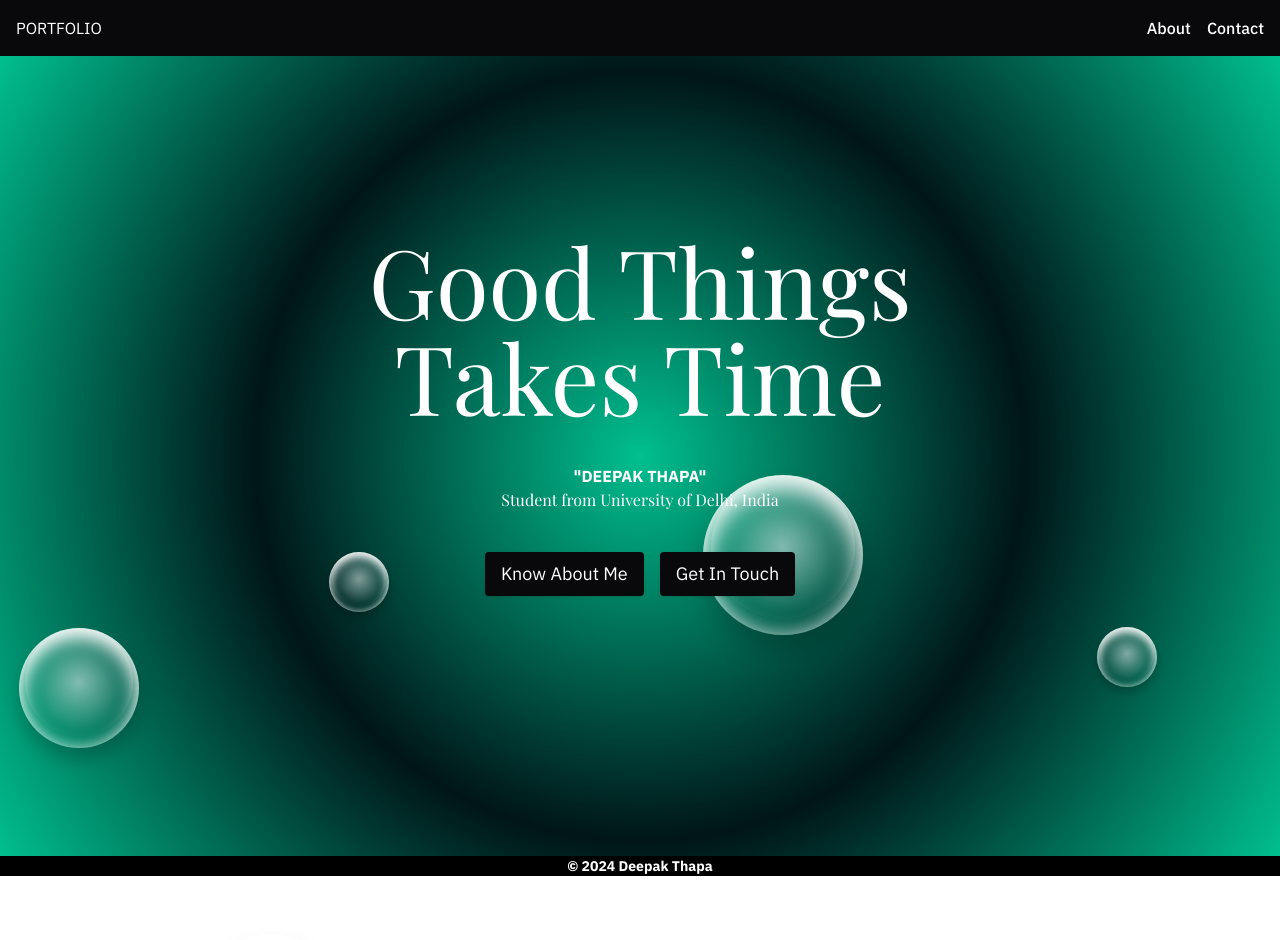
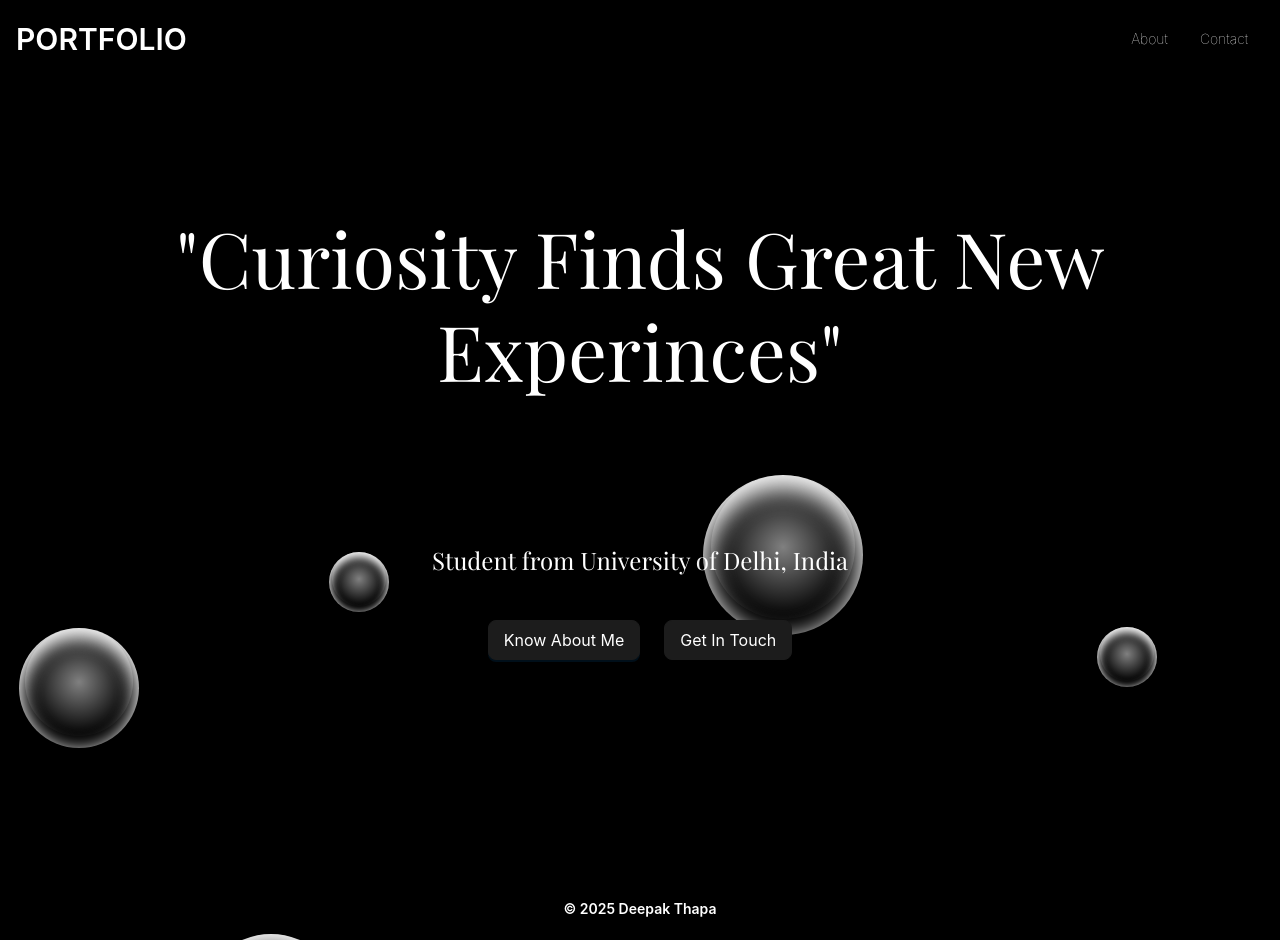
Before and after one commit to DeepakisDemigod/portfolio, a React (Vite) app: page / in a window 1280 px wide. Before the commit the page ends 876 px from the top, so only its background shows below. Built offline with nearby package versions, Linux system fonts and the light colour scheme; a web font is replaced by a local one.

Commit message:
redesigned eberything

```diff
--- a/package.json
+++ b/package.json
@@ -12,6 +12,10 @@
   "dependencies": {
     "@formspree/react": "^2.5.1",
     "@phosphor-icons/react": "^2.1.7",
+    "@splinetool/react-spline": "^4.0.0",
+    "@splinetool/runtime": "^1.9.44",
+    "antd": "^5.22.1",
+    "canvas-confetti": "^1.9.3",
     "react": "^18.2.0",
     "react-confetti": "^6.1.0",
     "react-dom": "^18.2.0",
--- a/src/App.css
+++ b/src/App.css
@@ -28,7 +28,9 @@ body {
   z-index: 2;
 }
 
-/* KEYFRAMES */
+#button {
+  z-index: 23;
+}
 
 @-webkit-keyframes animateBubble {
   0% {
@@ -84,7 +86,6 @@ body {
   }
 }
 
-/* ANIMATIONS */
 
 .x1 {
   -webkit-animation:
@@ -276,7 +277,6 @@ body {
   transform: scale(0.3);
 }
 
-/* OBJECTS */
 
 .bubble {
   -webkit-border-radius: 50%;
@@ -304,7 +304,7 @@ body {
     ellipse cover,
     rgba(255, 255, 255, 0.5) 0%,
     rgba(255, 255, 255, 0) 70%
-  ); /* FF3.6+ */
+  );
   background: -webkit-gradient(
     radial,
     center center,
@@ -313,31 +313,31 @@ body {
     100%,
     color-stop(0%, rgba(255, 255, 255, 0.5)),
     color-stop(70%, rgba(255, 255, 255, 0))
-  ); /* Chrome,Safari4+ */
+  );
   background: -webkit-radial-gradient(
     center,
     ellipse cover,
     rgba(255, 255, 255, 0.5) 0%,
     rgba(255, 255, 255, 0) 70%
-  ); /* Chrome10+,Safari5.1+ */
+  );
   background: -o-radial-gradient(
     center,
     ellipse cover,
     rgba(255, 255, 255, 0.5) 0%,
     rgba(255, 255, 255, 0) 70%
-  ); /* Opera 12+ */
+  );
   background: -ms-radial-gradient(
     center,
     ellipse cover,
     rgba(255, 255, 255, 0.5) 0%,
     rgba(255, 255, 255, 0) 70%
-  ); /* IE10+ */
+  );
   background: radial-gradient(
     ellipse at center,
     rgba(255, 255, 255, 0.5) 0%,
     rgba(255, 255, 255, 0) 70%
-  ); /* W3C */
-  filter: progid:DXImageTransform.Microsoft.gradient( startColorstr='#80ffffff', endColorstr='#00ffffff',GradientType=1 ); /* IE6-9 fallback on horizontal gradient */
+  );
+  filter: progid:DXImageTransform.Microsoft.gradient( startColorstr='#80ffffff', endColorstr='#00ffffff',GradientType=1 );
 
   -webkit-border-radius: 50%;
   -moz-border-radius: 50%;
--- a/src/components/About.jsx
+++ b/src/components/About.jsx
@@ -1,72 +1,150 @@
-import React, { useEffect } from 'react';
-import { FileArrowDown } from '@phosphor-icons/react';
+import React, { useState, useEffect } from "react";
+import { Button, Card, List, Typography, Avatar, Spin } from "antd";
+import {
+  DownloadOutlined,
+  MailOutlined,
+  MessageOutlined,
+} from "@ant-design/icons";
+
+const { Title, Text } = Typography;
+
 const About = () => {
+  const username = "DeepakisDemigod";
+  const [repos, setRepos] = useState([]);
+  const [loading, setLoading] = useState(true);
+
+  const fetchRepos = async () => {
+    const url = `https://api.github.com/users/${username}/repos`;
+
+    try {
+      const response = await fetch(url);
+      if (!response.ok) {
+        throw new Error(`Error: ${response.status}`);
+      }
+      const reposData = await response.json();
+      setRepos(reposData);
+    } catch (error) {
+      console.error("Failed to fetch repos:", error);
+    } finally {
+      setLoading(false);
+    }
+  };
+
   useEffect(() => {
-    document.title = 'Portfolio | Know About Me';
+    document.title = "Portfolio | Know About Me";
+    fetchRepos();
   }, []);
+
   return (
-    <div className='bg-custom-gradient h-screen p-6'>
-      <h3
-        id='phrase'
-        className='text-3xl text-center text-white mb-10 mt-10'
-      >
+    <div className="p-6 bg-black text-white">
+      <Title level={3} className="text-center text-white mb-10 mt-10">
         About Me
-      </h3>
-      <div className='flex items-center justify-center h-[34vh]'>
-        <div className='flex flex-col items-start justify-center  backdrop-blur-xl rounded-lg max-w-md '>
-          <div className='flex gap-4 p-6 pb-2'>
-            <img
-              className='bg-[#ddd] rounded-lg border border-2 border-[#009578] w-14'
-              src='/avatar_no-bg.png'
-            />
-            <div className='text-white'>
-              <h3 className='font-bold'>Deepak Thapa</h3>
-              <span className='rounded-lg text-[10px] font-bold bg-[#009578] p-[2.5px] px-2'>
-                available
-              </span>
-            </div>
+      </Title>
+
+      <div className="flex items-center justify-center">
+        <Card
+          style={{
+            maxWidth: 400,
+            background: "rgba(255, 255, 255, 0.1)",
+            borderRadius: "10px",
+            padding: "4px",
+            border: "1px solid #333333",
+            borderRadius: "8px",
+          }}
+        >
+          <div className="flex justify-center mb-4 w-auto">
+            <Avatar src="/avatar_no-bg.png" size={80} />
           </div>
-          <div className='text-xs font-medium text-white px-6'>
-            <span>
-              <b className='text-md py-0'>
-                <span>Deepak</span> •<span> Designer</span>
-              </b>
-              <br />
-              <span className='opacity-[0.8]'>
-                #designer
-                <br /> #frontend #developer <br /> based in delhi am designer
-                and software developer, primarily frontend developer i design
-                responsive and appealing user experiences.
-              </span>
-            </span>
-          </div>
+          <Title level={4} style={{ color: "white", textAlign: "center" }}>
+            Deepak Thapa
+          </Title>
+          <Text
+            type="success"
+            className="block mb-3 font-bold"
+            style={{ color: "#00ee00" }}
+          >
+            🟢 Online
+          </Text>
+          <Text style={{ color: "white" }}>
+            <b>Deepak • Designer</b>
+            <br />
+            <Text type="secondary" style={{ color: "lightgray" }}>
+              #designer #frontend #developer <br />
+              Based in Delhi, a designer and software developer specializing in
+              responsive and appealing user experiences.
+            </Text>
+          </Text>
 
-          <div className='mt-4 mb-6 flex w-full gap-2 justify-center items-center'>
-
-
-            <a href="/resume.pdf" download><button className='rounded bg-[#009578] text-xs text-white font-medium px-5 py-[2px] flex h-6 items-center'>
-              <FileArrowDown size={16} />
-              <span>Resume</span>
-            </button>
+          <div className="mt-4 mb-4 flex gap-2 justify-center">
+            <a href="/resume.pdf" download>
+              <Button type="primary" icon={<DownloadOutlined />} size="small">
+                Resume
+              </Button>
             </a>
-            <a
-              href='/contact'
-              title='Send a Message'
-            >
-              <button className='rounded border border-1 border-white opacity-[0.8] text-white text-xs font-bold px-5 py-1'>
+            <a href="/contact">
+              <Button icon={<MessageOutlined />} size="small">
                 Message
-              </button>
+              </Button>
             </a>
-            <a
-              href='mailto:deepakthapa1423@gmail.com'
-              title='Send a Mail'
-            >
-              <button className='rounded border border-1 border-white opacity-[0.8] text-white text-xs font-bold px-5 py-1'>
+            <a href="mailto:deepakthapa1423@gmail.com">
+              <Button icon={<MailOutlined />} size="small">
                 Email
-              </button>
+              </Button>
             </a>
           </div>
-        </div>
+        </Card>
+      </div>
+
+      <div className="text-left text-white mt-6">
+        <Title level={4} className="mb-4" style={{ color: "white" }}>
+          GitHub Repositories
+        </Title>
+        {loading ? (
+          <Spin size="large" />
+        ) : repos.length > 0 ? (
+          <List
+            dataSource={repos}
+            style={{
+              border: "1px solid #333333",
+              borderRadius: "8px",
+              padding: "10px",
+              background: "#1a1a1a",
+            }}
+            renderItem={(repo) => (
+              <List.Item
+                style={{
+                  padding: "10px",
+                  marginBottom: "8px",
+                  background: "#222222",
+                  borderRadius: "6px",
+                  display: "flex",
+                  justifyContent: "space-between",
+                  alignItems: "center",
+                }}
+              >
+                <a
+                  href={repo.html_url}
+                  target="_blank"
+                  rel="noopener noreferrer"
+                  style={{
+                    textDecoration: "underline",
+                    color: "lightblue",
+                    fontWeight: "bold",
+                  }}
+                >
+                  🔗 {repo.name}
+                </a>
+                <span style={{ color: "white" }}>
+                  ⭐ {repo.stargazers_count}
+                </span>
+              </List.Item>
+            )}
+          />
+        ) : (
+          <Text type="secondary" style={{ color: "lightgray" }}>
+            No repositories found.
+          </Text>
+        )}
       </div>
     </div>
   );
--- a/src/components/Contact.jsx
+++ b/src/components/Contact.jsx
@@ -1,120 +1,127 @@
-import React, { useEffect, useState } from 'react';
-import { useForm, ValidationError } from '@formspree/react';
-import Confetti from './Confetti.jsx';
+import React, { useEffect, useState } from "react";
+import { useForm } from "@formspree/react";
+import { Input, Button, Form, notification } from "antd";
+import { MailOutlined, SendOutlined, SmileOutlined } from "@ant-design/icons";
+import Confetti from "./Confetti.jsx";
 
 const Contact = () => {
   useEffect(() => {
-    document.title = 'Contact Deepak Thapa';
+    document.title = "Contact Deepak Thapa";
   }, []);
-  const [state, handleSubmit] = useForm('mzbnlrdo');
-  const [email, setEmail] = useState('');
-  const [msg, setMsg] = useState('');
+
+  const [state, handleSubmit] = useForm("meqybged");
+  const [email, setEmail] = useState("");
+  const [msg, setMsg] = useState("");
   const [showSuccess, setShowSuccess] = useState(false);
+
+  const openNotification = () => {
+    notification.open({
+      message: <span style={{ color: "white" }}>Message Sent 🎉</span>,
+      description: (
+        <span style={{ color: "white" }}>
+          Thank you for reaching out! Your message has been sent successfully. I’ll get back to you shortly.
+        </span>
+      ),
+      icon: <SmileOutlined style={{ color: "#52c41a" }} />,
+      placement: "topRight",
+      style: {
+        backgroundColor: "#111111",
+        borderRadius: "8px",
+        boxShadow: "0px 4px 12px rgba(0, 0, 0, 0.1)",
+      },
+    });
+  };
 
   useEffect(() => {
     if (state.succeeded) {
       setShowSuccess(true);
-      setEmail('');
-      setMsg('');
+      setEmail("");
+      setMsg("");
       setTimeout(() => {
         setShowSuccess(false);
       }, 5000);
+
+      openNotification(); // Trigger the elegant notification
     }
   }, [state.succeeded]);
 
   return (
-    <div className='w-full text-white bg-custom-gradient p-6'>
+    <div className="w-full bg-black text-white p-6">
       {showSuccess && <Confetti />}
-      <div className='flex flex-col items-center justify-start h-[100vh] '>
-        <h3
-          id='phrase'
-          className='text-center text-3xl mt-10 mb-10'
-        >
+      <div className="flex flex-col items-center justify-start h-[100vh]">
+        <h3 className="text-center text-3xl mt-10 mb-10 text-white">
           Get In Touch
         </h3>
-        <p></p>
-        <form
-          onSubmit={handleSubmit}
-          className='rounded-lg backdrop-blur-xl flex flex-col w-[87vw] py-6 px-4 max-w-md'
+
+        <Form
+          style={{ background: "#111111", padding: "12px", borderRadius: "8px" }}
+          onFinish={handleSubmit}
+          className="w-full max-w-md flex flex-col gap-4"
         >
-          <label
-            className='text-white block text-gray-700 text-sm font-bold mb-2'
-            htmlFor='email'
+          <Form.Item
+            label={<span style={{ color: "white" }}>Email Address</span>}
+            name="email"
+            rules={[
+              {
+                required: true,
+                type: "email",
+                message: "Please input a valid email!",
+              },
+            ]}
           >
-            Email Address
-          </label>
-          <input
-            className='border-none outline-none bg-zinc-900  text-white text-[12px] font-normal shadow appearance-none border rounded-lg w-full py-1 px-2 text-gray-700 leading-tight focus:outline-none focus:shadow-outline'
-            id='email'
-            type='email'
-            name='email'
-            onChange={e => setEmail(e.target.value)}
-            placeholder='johnhenkin@gmail.com'
-          />
-          <ValidationError
-            prefix='Email'
-            field='email'
-            errors={state.errors}
-            className='font-mono text-red-400 text-sm '
-          />
-          <label
-            className='mt-2 block text-white text-sm font-bold mb-2'
-            htmlFor='message'
+            <Input
+              style={{
+                background: "#222222",
+                color: "white",
+                borderColor: "#333333",
+              }}
+              prefix={<MailOutlined style={{ color: "#888888" }} />}
+              placeholder="johnhenkin@gmail.com"
+              onChange={(e) => setEmail(e.target.value)}
+              value={email}
+            />
+          </Form.Item>
+
+          <Form.Item
+            label={<span style={{ color: "white" }}>Message</span>}
+            name="message"
+            rules={[{ required: true, message: "Please input your message!" }]}
           >
-            Message
-          </label>
-          <textarea
-            className='border-none outline-none bg-zinc-900 text-white text-[12px] font-normal shadow appearance-none border rounded-lg w-full py-1 px-2 text-gray-700 leading-tight focus:outline-none focus:shadow-outline'
-            id='message'
-            rows='5'
-            name='message'
-            onChange={e => setMsg(e.target.value)}
-            placeholder='your message for me..'
-          />
-          <ValidationError
-            prefix='Message'
-            field='message'
-            errors={state.errors}
-          />
-          <button
-            className='bg-emerald-500 hover:bg-emerald-600 text-white text-[12px] font-bold my-2 py-2 px-4 rounded-lg focus:outline-none focus:shadow-outline'
-            type='submit'
-            disabled={state.submitting}
-          >
-            Submit
-          </button>
-          <br />
-          <span className='text-xs font-normal opacity-0.6 b-0'>
-            after submitting wait for few seconds, mail may take a while to
-            sent
-          </span>
-        </form>
-        {showSuccess && (
-          <div className='h-screen flex items-center justify-center'>
-            <div
-              className='bg-teal-100 border-t-4 border-teal-500 rounded text-teal-900 px-4 py-3 shadow-md'
-              role='alert'
+            <Input.TextArea
+              style={{
+                background: "#222222",
+                color: "white",
+                borderColor: "#333333",
+              }}
+              placeholder="Your message for me.."
+              rows={5}
+              onChange={(e) => setMsg(e.target.value)}
+              value={msg}
+            />
+          </Form.Item>
+
+          <Form.Item>
+            <Button
+              type="primary"
+              htmlType="submit"
+              icon={<SendOutlined />}
+              loading={state.submitting}
+              block
             >
-              <div className='flex'>
-                <div className='py-1'>
-                  <div className='rounded-full border border-teal-500 border-2 p-1 mr-2'>
-                    <svg
-                      className='fill-current h-5 w-6 text-teal-500'
-                      xmlns='http://www.w3.org/2000/svg'
-                      viewBox='0 0 448 512'
-                    >
-                      <path d='M438.6 105.4c12.5 12.5 12.5 32.8 0 45.3l-256 256c-12.5 12.5-32.8 12.5-45.3 0l-128-128c-12.5-12.5-12.5-32.8 0-45.3s32.8-12.5 45.3 0L160 338.7 393.4 105.4c12.5-12.5 32.8-12.5 45.3 0z' />
-                    </svg>
-                  </div>
-                </div>
-                <div>
-                  <p className='font-bold'>Thank you for reaching out.</p>
-                  <p className='text-sm'>Message Sent Successfully!</p>
-                </div>
-              </div>
-            </div>
-          </div>
-        )}
+              Submit
+            </Button>
+          </Form.Item>
+
+          <Form.Item>
+            <span
+              className="text-xs font-normal"
+              style={{ color: "white", opacity: 0.6 }}
+            >
+              After submitting, please wait a few seconds, as the mail may take a
+              while to send.
+            </span>
+          </Form.Item>
+        </Form>
       </div>
     </div>
   );
--- a/src/components/Footer.jsx
+++ b/src/components/Footer.jsx
@@ -1,11 +1,24 @@
-import React from 'react';
+import React from "react";
+import { Typography, Layout } from "antd";
 
-const Footer = () => {
+const { Footer } = Layout;
+const { Text } = Typography;
+
+const AppFooter = () => {
   return (
-    <div className='flex items-center justify-center h-50px bg-black text-white text-sm font-bold'>
-      <div>© 2024 Deepak Thapa</div>
-    </div>
+    <Footer
+      style={{
+        textAlign: "center",
+        backgroundColor: "black",
+        color: "white",
+        padding: "20px",
+      }}
+    >
+      <Text strong style={{ color: "white" }}>
+        © 2025 Deepak Thapa
+      </Text>
+    </Footer>
   );
 };
 
-export default Footer;
+export default AppFooter;
--- a/src/components/Hero.jsx
+++ b/src/components/Hero.jsx
@@ -1,59 +1,75 @@
-import React, { useEffect } from 'react';
-import '../App.css';
+import React, { useEffect } from "react";
+import { Typography, Button, Space } from "antd";
+import "../App.css";
+
+const { Title } = Typography;
 
 const Hero = () => {
   useEffect(() => {
-    document.title = 'Portfolio(Deepak Thapa) Home';
+    document.title = "Portfolio (Deepak Thapa) Home";
   }, []);
+
   return (
-    <div id='body'>
-      <div id='background-wrap'>
-        <div className='bubble x1'></div>
-        <div className='bubble x2'></div>
-        <div className='bubble x3'></div>
-        <div className='bubble x4'></div>
-        <div className='bubble x5'></div>
-        <div className='bubble x6'></div>
-        <div className='bubble x7'></div>
-        <div className='bubble x8'></div>
-        <div className='bubble x9'></div>
-        <div className='bubble x10'></div>
+    <div id="body" className="bg-black text-white">
+      <div id="background-wrap">
+        <div className="bubble x1"></div>
+        <div className="bubble x2"></div>
+        <div className="bubble x3"></div>
+        <div className="bubble x4"></div>
+        <div className="bubble x5"></div>
+        <div className="bubble x6"></div>
+        <div className="bubble x7"></div>
+        <div className="bubble x8"></div>
+        <div className="bubble x9"></div>
+        <div className="bubble x10"></div>
       </div>
-      <div className='bg-custom-gradient prose flex flex-col items-center justify-center h-screen gap-10  p-4'>
-        <h1
-          id='phrase'
-          className='mt-[-85px] text-6xl font-extrabold text-left xs:text-6xl text-left sm:text-6xl text-left md:text-8xl text-center lg:text-8xl 2xl:text-9xl text-white'
+
+      <div className="flex flex-col items-center justify-center h-screen gap-8 p-4">
+        <Title
+          level={1}
+          className=" font-extrabold text-center"
+          style={{
+            fontSize: "clamp(3rem, 6vw, 8rem)",
+            marginTop: "-85px",
+          }}
         >
-          <span>
-            Good Things<br />
-            Takes Time
-          </span>
-        </h1>
+          <p id="phrase" style={{ color: "white" }}>
+            "Curiosity Finds Great New Experinces"
+          </p>
+        </Title>
 
-        <div className='text-white font-bold text-center'>
-          <b className='mb-4'>"DEEPAK THAPA"</b>
-
-          <h2 id='phrase'>Student from University of Delhi, India</h2>
+        <div className=" font-bold text-center">
+          <Title level={3} id="phrase" style={{ color: "#FFFFFF" }}>
+            Student from University of Delhi, India
+          </Title>
         </div>
 
-        <div className='flex gap-4 text-[15px] xs:text-xs sm:text-sm md:text-sm lg:text-md xl:text-lg 2xl:text-lg text-center'>
-          <a
-            id='high'
-            href='/about'
-          >
-            <button className='bg-zinc-950  hover:bg-zinc-900 text-white font-normal py-2 px-4 rounded shadow'>
+        <Space size="large" className="flex text-center">
+          <a href="/about">
+            <Button
+              id="button"
+              type="primary"
+              size="large"
+              style={{ backgroundColor: "#1c1c1c", borderColor: "#1c1c1c" }}
+            >
               Know About Me
-            </button>
+            </Button>
           </a>
-          <a
-            id='high'
-            href='/contact'
-          >
-            <button className='bg-zinc-950 text-white font-normal py-2 px-4 rounded shadow'>
+          <a href="/contact">
+            <Button
+              id="button"
+              type="default"
+              size="large"
+              style={{
+                backgroundColor: "#1c1c1c",
+                borderColor: "#1c1c1c",
+                color: "#FFFFFF",
+              }}
+            >
               Get In Touch
-            </button>
+            </Button>
           </a>
-        </div>
+        </Space>
       </div>
     </div>
   );
--- a/src/components/Navbar.jsx
+++ b/src/components/Navbar.jsx
@@ -1,25 +1,33 @@
-import React from 'react';
+import { Typography, Menu } from "antd";
+
+const { Title } = Typography;
 
 const Navbar = () => {
   return (
-    <div className=' w-full prose bg-zinc-950 text-white flex p-4 justify-between items-center font-normal'>
-      <a href='/'>
-        <h2>PORTFOLIO</h2>
+    <div className="w-full bg-black text-white flex justify-between items-center p-4">
+      <a href="/" style={{ textDecoration: "none" }}>
+        <Title level={2} style={{ color: "#FFFFFF", margin: 0 }}>
+          PORTFOLIO
+        </Title>
       </a>
-      <ul className='text-normal flex justify-between gap-4 font-medium'>
-        <a
-          title='Know About Me'
-          href='/about'
-        >
-          <li>About</li>
-        </a>
-        <a
-          title='Get In Touch'
-          href='/contact'
-        >
-          <li>Contact</li>
-        </a>
-      </ul>
+
+      <Menu
+        mode="horizontal"
+        theme="dark"
+        style={{ backgroundColor: "transparent" }}
+        selectable={false}
+      >
+        <Menu.Item key="about">
+          <a href="/about" title="Know About Me" style={{ color: "#FFFFFF" }}>
+            About
+          </a>
+        </Menu.Item>
+        <Menu.Item key="contact">
+          <a href="/contact" title="Get In Touch" style={{ color: "#FFFFFF" }}>
+            Contact
+          </a>
+        </Menu.Item>
+      </Menu>
     </div>
   );
 };
```
Also changed, not shown: src/components/Confetti.jsx (+14 -29 lines), 1 other file (tests, documents, lock files or other folders).
